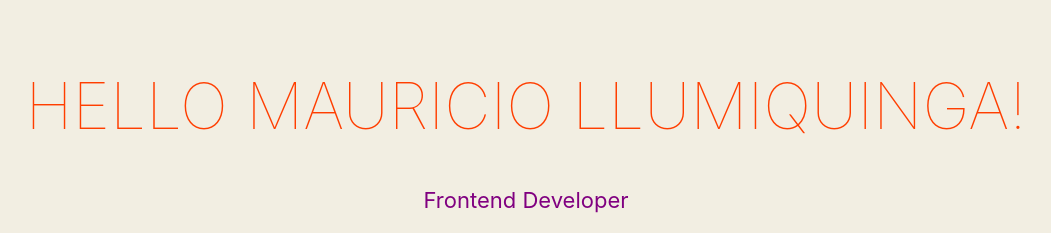
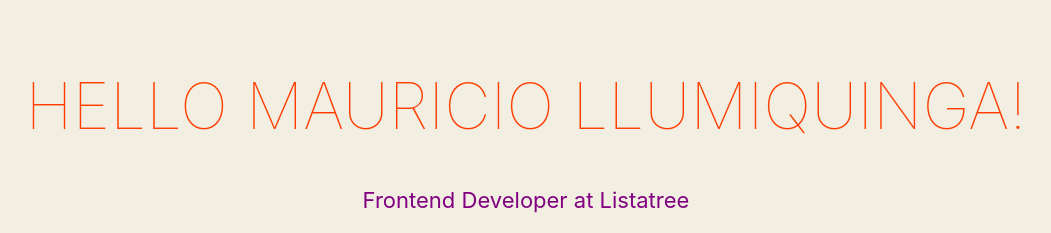
Before and after one commit to OICIRUAM73/Svelte-Baby-Steps, a Svelte app: page / in a window 1280 px wide. Shown: the top 233 px of the page, without its empty margins (114-1165 px from the left). Built offline with nearby package versions, Linux system fonts and the light colour scheme; grey boxes are pictures that could not be loaded.

Commit message:
Add first component

```diff
--- a/src/App.svelte
+++ b/src/App.svelte
@@ -1,4 +1,5 @@
 <script>
+	import About from "./components/About.svelte"
 	export let name;
 	export let lastName;
 	let svelteLogo ="https://arepa.s3.amazonaws.com/svelte-logo.png"
@@ -6,7 +7,7 @@
 
 <main>
 	<h1>Hello {name} {lastName}!</h1>
-	<p>Frontend Developer</p>
+	<About />
 	<img src={svelteLogo} alt="Svelte">
 </main>
 
@@ -21,10 +22,7 @@
 		--theme-color: purple;
 	}
 
-	p {
-		color: var(--theme-color);
-		font-size: 22px;
-	}
+
 
 	main {
 		text-align: center;
--- /dev/null
+++ b/src/components/About.svelte
@@ -0,0 +1,16 @@
+<script>
+  let someText = `Frontend Developer at Listatree`;
+</script>
+
+<style>
+ 	p {
+		color: var(--theme-color);
+		font-size: 22px;
+	}
+</style>
+
+<div class="About">
+  <p>
+    {someText}
+  </p>
+</div>
```
